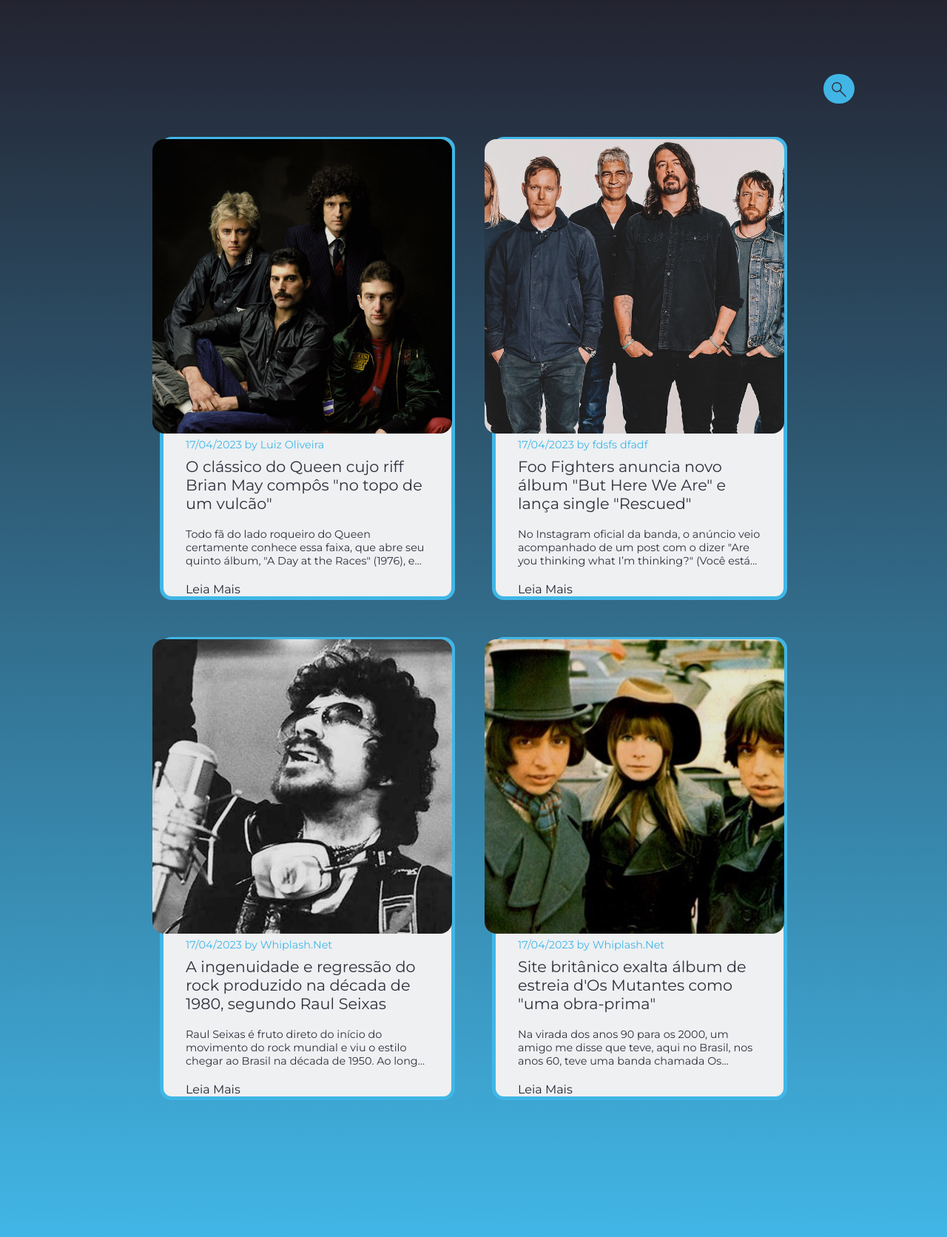
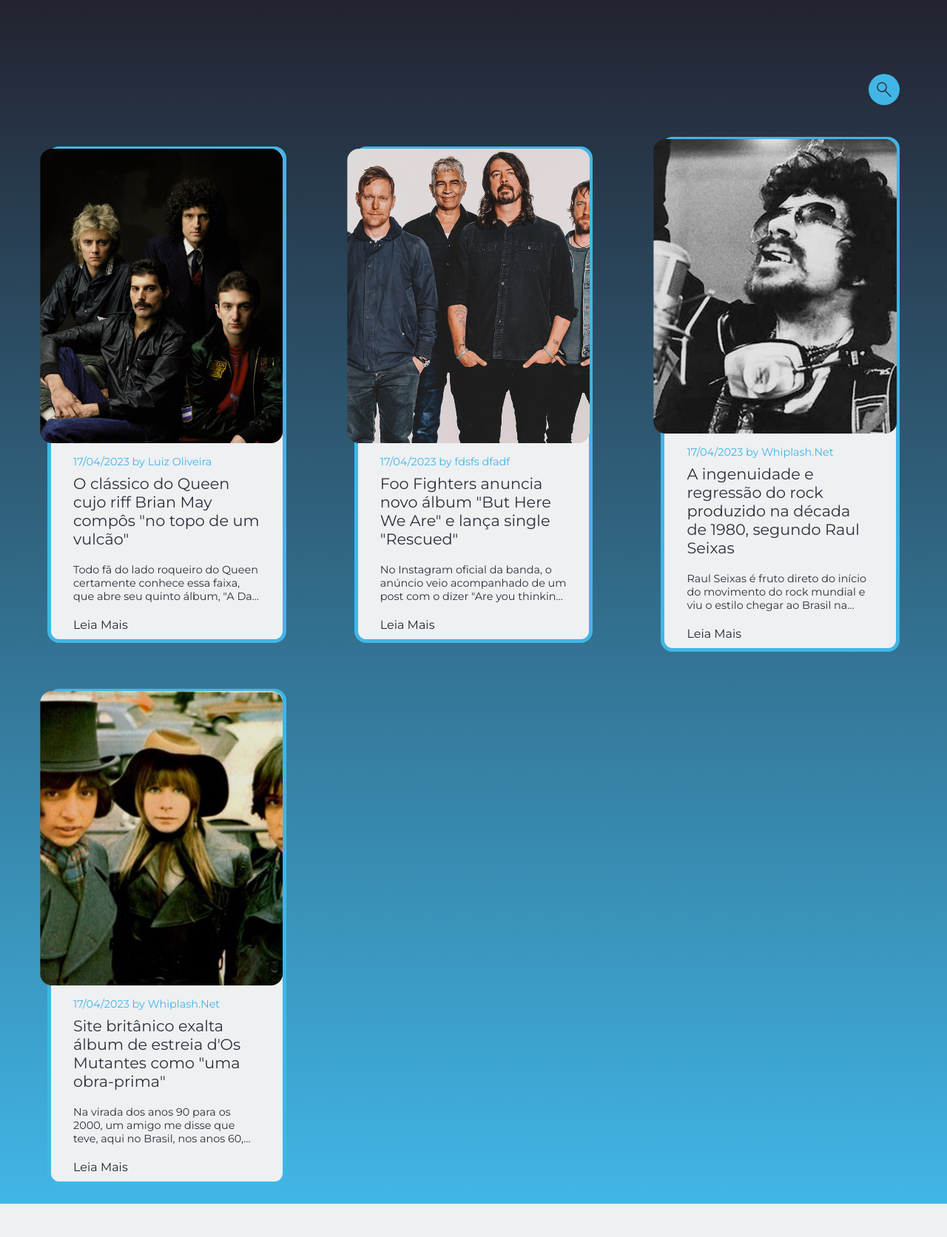
Before and after one commit to Joao-Vitor-Fernandes/Trainee-2023.1, a PHP site: page /app/views/site/lista_de_posts.html in a window 1280 px wide. Shown: the whole page at 74% size. After the commit the page ends 1627 px from the top, so only its background shows below. Run offline with PHP 8.4, Linux system fonts and the light colour scheme.

Commit message:
ajuste responsividade

```diff
--- a/Phonefy/app/views/site/lista_de_posts.html
+++ b/Phonefy/app/views/site/lista_de_posts.html
@@ -13,14 +13,17 @@
 
 <body>
 
+    <div class="teste">
+        <div class="teste2">
             <div class="search-box">
                 <input type="text" class="search-txt" placeholder="Pesquisar">
                 <a href="" class="search-btn">
                     <img src="../../../public/assets/lupa.svg" alt="Lupa" height="20px" width="20px">
                 </a>
             </div>
+        </div>
 
-    <section id="posts">
+        <div id="posts">
 
             <div class="blog-container">
 
@@ -100,8 +103,8 @@
 
             </div>
 
-    </section>
-
+        </div>
+    </div>
 </body>
 
 </html>
--- a/Phonefy/public/css/lista_de_posts.css
+++ b/Phonefy/public/css/lista_de_posts.css
@@ -22,18 +22,46 @@ body{
     /* background-image: linear-gradient(purple, #41b6e6); */
 }
 
-.search-box{
+.teste {
+    width: 100%;
+    display: flex;
+    flex-direction: column;
+    justify-content: center;
+    align-items: center;
+}
+
+#posts {
+    /* background-color: purple; */
+    width: 90%;
+
+    display: flex;
+    justify-content: center;
+    align-items: center;
+}
+
+.teste2 {
+    width: 90%;
     position: absolute;
     top: 100px;
-    right: 125px;
 
-    height: 40px;
+    display: flex;
+    justify-content: flex-end;
+}
+
+.search-box{
+    /* width: 90%;
+    position: absolute;
+    top: 100px; */
+    /* right: 125px; */
+
+    /* height: 40px; */
     padding: 1px;
     border-radius: 40px;
     display: flex;
     justify-content: space-between;
     /* align-items:center; */
-    background-color: #41b6e6;}
+    background-color: #41b6e6;
+}
 
 .search-txt{
     border: none;
@@ -60,20 +88,27 @@ body{
 }
 
 .blog-container{
+    /* background-color: lime; */
+    /* width: 90%; */
     display: -webkit-inline-flex;
-    justify-content: center;
+    /* justify-content: center; */
+    justify-content: space-between;
     align-items: center;
-    margin: 160px 80px;
+    /* margin: 160px 80px; */
+    margin-top: 160px;
     flex-wrap: wrap;
 }
 
 .blog-box{
     display:flexbox;
-    width: 399px;
+    /* width: 399px; */
+    width: 28%;
     object-position: center;
     background-color: #EEF0F2;
     border: 5px solid #41b6e6;
-    margin: 25px;
+    /* margin: 25px; */
+    margin-top: 25px;
+    margin-bottom: 25px;
     border-radius: 16px;
 }
 
@@ -84,9 +119,11 @@ body{
 }
 
 .blog-image img{
-    width:405px;
+    /* width:405px; */
+    width: 105%;
     height:398px;
-    transform: translate(-15px, -2px);
+    /* transform: translate(-15px, -2px); */
+    transform: translate(-4.5%, -2px);
     object-fit: cover;
     object-position: center;
     border-radius: 16px;
@@ -110,7 +147,7 @@ body{
 }
 
 .blog-text{
-    padding: 0 30px;
+    padding: 10px 30px;
     display: flex;
     flex-direction: column;
 }
@@ -153,3 +190,24 @@ body{
     color: #41b6e6;
     transition: all ease 0.3s;
 }
+
+@media (max-width:1200px)
+{
+    .blog-box {
+        width: 40%;
+    }
+}
+
+@media (max-width:950px)
+{
+    .teste2 {
+        width: 46%;
+    }
+    .blog-container {
+        justify-content: center;
+    }
+    .blog-box {
+        width: 51%;
+    }
+
+}
```
Lines whose indentation alone changed are shown as unchanged.
